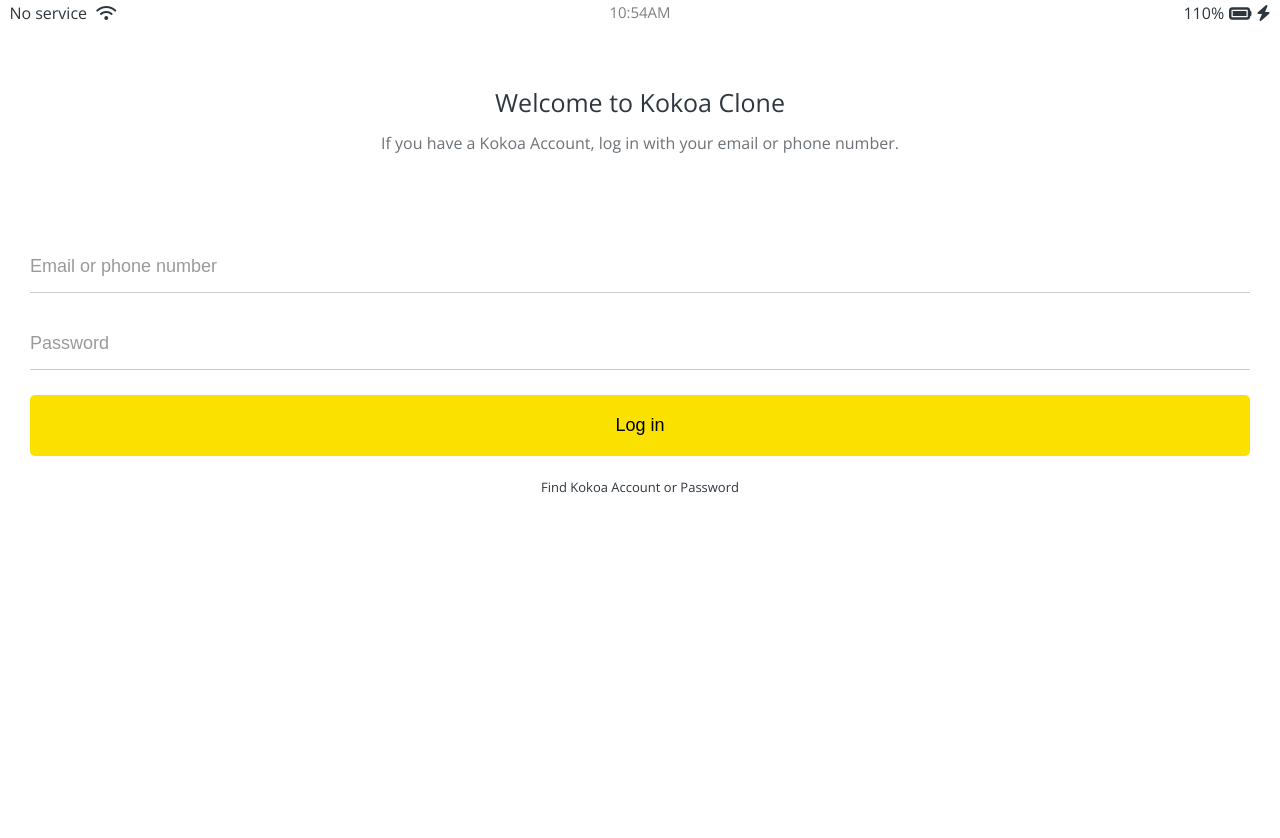
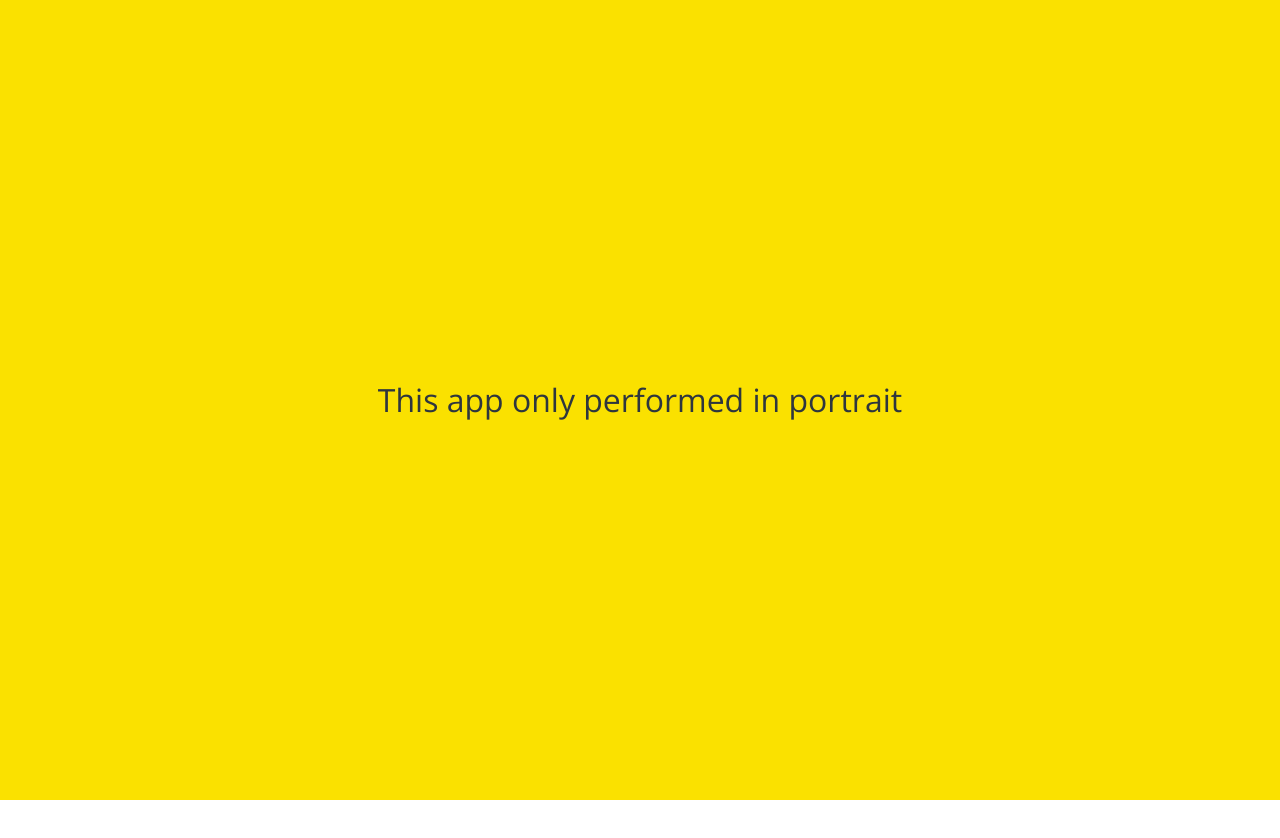
Before and after one commit to trofi92/kokoa-clone-2020, a plain HTML site: page index.html in a window 1280 px wide. Shown: the top 838 px of the page. Drawn offline with nearby package versions, Linux system fonts and the light colour scheme.

Commit message:
kokoa-clone-2020-day8-mediaquery

```diff
--- /dev/null
+++ b/css/components/no-mobile.css
@@ -0,0 +1,37 @@
+#no-mobile {
+  position: absolute;
+  z-index: 99;
+  height: 100vh;
+  background-color: var(--yellow);
+  width: 100vw;
+  display: flex;
+  justify-content: center;
+  align-items: center;
+  font-size: 32px;
+  top: 0;
+}
+
+@media screen and (max-width: 645px) {
+  #no-mobile {
+    display: none;
+  }
+}
+
+#no-horizontal {
+  position: absolute;
+  z-index: 99;
+  height: 100vh;
+  background-color: var(--yellow);
+  width: 100vw;
+  display: flex;
+  justify-content: center;
+  align-items: center;
+  font-size: 32px;
+  top: 0;
+}
+
+@media screen and (orientation: portrait) and (max-width: 1200px) {
+  #no-horizontal {
+    display: none;
+  }
+}
--- a/css/styles.css
+++ b/css/styles.css
@@ -10,6 +10,7 @@
 @import "components/badge.css";
 @import "components/icon-row.css";
 @import "components/alt-screen-header.css";
+@import "components/no-mobile.css";
 
 /*Screens*/
 @import "screens/login.css";
--- a/index.html
+++ b/index.html
@@ -17,7 +17,7 @@
         <body>
           <span id="time"
             ><script>
-              getCurrentTimeDate()
+              getCurrentTimeDate();
             </script></span
           >
           <!-- <p id="day">SUN</p> -->
@@ -51,6 +51,14 @@
       <a href="#">Find Kokoa Account or Password</a>
     </form>
 
+    <div id="no-mobile">
+      <span>Your screen is too big</span>
+    </div>
+
+    <div id="no-horizontal">
+      <span>This app only performed in portrait</span>
+    </div>
+
     <script
       src="https://kit.fontawesome.com/6478f529f2.js"
       crossorigin="anonymous"
```
Also changed, not shown: chat.html (+8 -0 lines), chats.html (+8 -0 lines), find.html (+6 -0 lines), friends.html (+9 -0 lines), more.html (+8 -0 lines), settings.html (+4 -0 lines).
